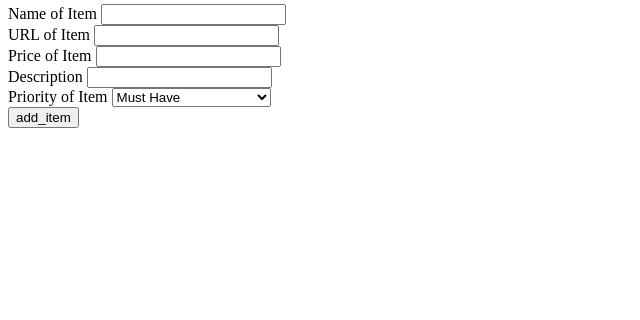
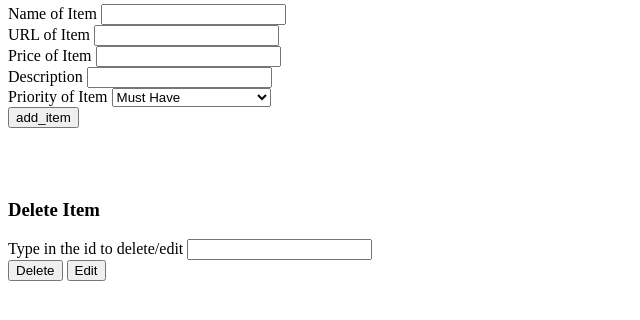
Before and after one commit to vihanga-bandara/Wishlist-App, a CodeIgniter app: page /wishlist-app/ in a window 1280 px wide. Shown: the part 210-530 px from the top of the page, without its empty margins (0-640 px from the left). Run offline with CodeIgniter, Linux system fonts and the light colour scheme; data that the repository does not hold is empty; some libraries are stand-ins or nearby versions.

Commit message:
Update Item Functionality using REST

```diff
--- a/application/views/ListView.php
+++ b/application/views/ListView.php
@@ -77,35 +77,47 @@ include ("header.php");
 	</form>
 
 	<br><br>
-	<!--	<h3>Delete Item</h3>-->
-	<!--	<form>-->
-	<!--		<label for="edit"> Type in the id to delete/edit</label>-->
-	<!--		<input type="text" name="personID" id="personID" size="10"/> <br>-->
-	<!---->
-	<!--		<input type="submit" value="Delete" id="delete"/>-->
-	<!--		<input type="submit" value="Edit" id="edit"/>-->
-	<!--	</form>-->
+		<h3>Delete Item</h3>
+		<form>
+			<label for="edit"> Type in the id to delete/edit</label>
+			<input type="text" name="item_id" id="item_id"/> <br>
+
+			<input type="submit" value="Delete" id="delete"/>
+			<input type="submit" value="Edit" id="edit"/>
+		</form>
 
 
-	<!--	<div id="editBox" style="display: none;">-->
-	<!--		<form>-->
-	<!---->
-	<!--			<input type="hidden" name="personID" id="personID" size="20"/> <br>-->
-	<!---->
-	<!--			<label for="editname">Edit Name</label>-->
-	<!--			<input type="text" name="editname" id="editname" size="30"/> <br>-->
-	<!---->
-	<!--			<label for="editname">Edit Address</label>-->
-	<!--			<input type="text" name="editaddress" id="editaddress" size="30"/> <br>-->
-	<!---->
-	<!--			<label for="editname">Edit Telephone</label>-->
-	<!--			<input type="text" name="edittelephone" id="edittelephone" size="30"/> <br>-->
-	<!---->
-	<!--			<input type="submit" value="Update" id="update">-->
-	<!---->
-	<!--		</form>-->
-	<!---->
-	<!--	</div>-->
+		<div id="editBox" style="display: none;">
+			<form>
+
+				<input type="hidden" name="hidden_item_id" id="item_id"/> <br>
+
+				<label for="editname">Edit Name</label>
+				<input type="text" name="edit_name" id="edit_name"/> <br>
+
+				<label for="editname">Edit Address</label>
+				<input type="text" name="edit_url" id="edit_url"/> <br>
+
+				<label for="editname">Edit Address</label>
+				<input type="text" name="edit_price" id="edit_price"/> <br>
+
+				<label for="editname">Edit Telephone</label>
+				<input type="text" name="edit_description" id="edit_description"/> <br>
+
+				<label for="editname">Edit Telephone</label>
+				<input type="text" name="edit_description" id="edit_description"/> <br>
+
+				<label for='ItemPriority'> Priority of Item </label>
+				<select id="item_priority">
+					<option value="1">Must Have</option>
+					<option value="2">Would be Nice to Have</option>
+					<option value="3">If You Can</option>
+				</select>
+
+				<input type="submit" value="Update" id="update">
+
+			</form>
+		</div>
 	<script>
 		$(document).ready(function () {
 			$("#add_item").click(function (event) {
```
